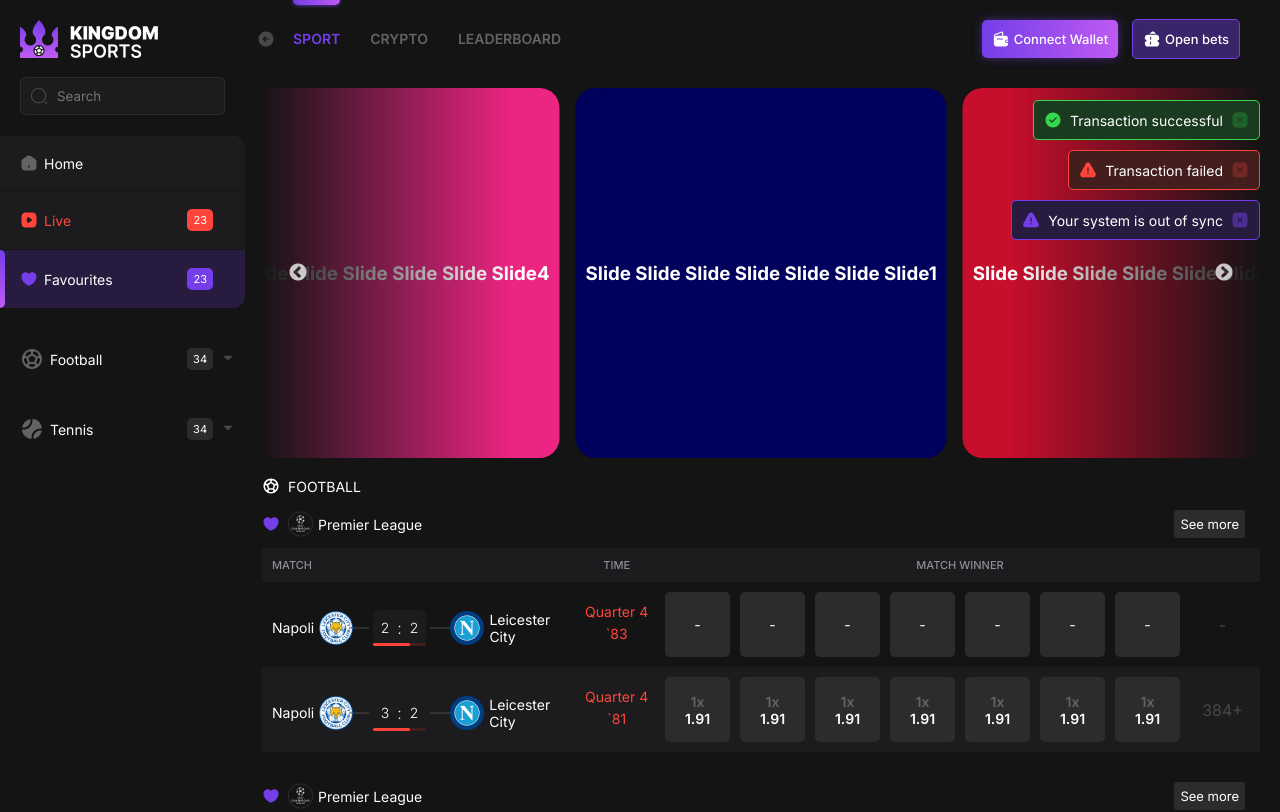
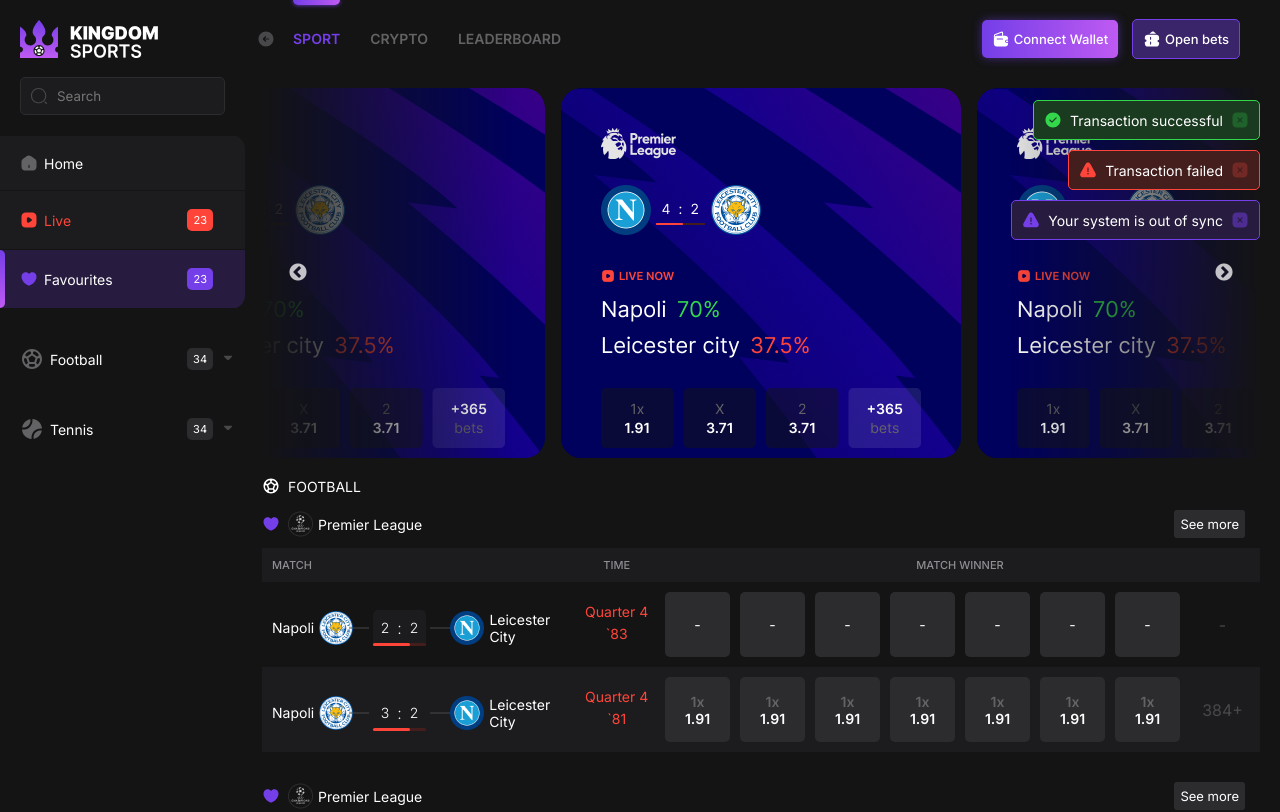
Before and after one commit to muhammad-junaid1/kingdom-sport, a React (Create React App) app: page /favourites in a window 1280 px wide. Shown: the top 812 px of the page. Built offline with nearby package versions, Linux system fonts and the light colour scheme.

Commit message:
slider item as an example

```diff
--- a/src/components/pages/Favourites.jsx
+++ b/src/components/pages/Favourites.jsx
@@ -11,15 +11,6 @@ import Sport from "../Sport";
 import TourPage from "../TourPage";
 
 const Favourites = () => {
-  const renderSlides = () =>
-    [1, 2, 3, 4].map((num) => (
-      <div className={`slide${num}`}>
-        <div className="slide__container">
-          <h3>Slide Slide Slide Slide Slide Slide Slide{num}</h3>
-        </div>
-      </div>
-    ));
-
   const { search } = useLocation();
   const [allParams, setAllParams] = useState({});
 
@@ -59,7 +50,26 @@ const Favourites = () => {
               },
             ]}
           >
-            {renderSlides()}
+             <div className={`slide1`}>
+        <div className="slide__container">
+          {/* <h1>The data of slide 1 here..</h1> */}
+        </div>
+      </div>
+            <div className={`slide2`}>
+        <div className="slide__container">
+          {/* <h1>The data of slide 2 here..</h1> */}
+        </div>
+      </div>
+            <div className={`slide3`}>
+        <div className="slide__container">
+          {/* <h1>The data of slide 3 here..</h1> */}
+        </div>
+      </div>
+            <div className={`slide4`}>
+        <div className="slide__container">
+          {/* <h1>The data of slide 4 here..</h1> */}
+        </div>
+      </div>
           </Slider>
         </div>
         <div className="favourites__body">
--- a/src/components/pages/Homepage.jsx
+++ b/src/components/pages/Homepage.jsx
@@ -48,22 +48,22 @@ const Homepage = () => {
         >
             <div className={`slide1`}>
         <div className="slide__container">
-          <h1>The data of slide 1 here..</h1>
+          {/* <h1>The data of slide 1 here..</h1> */}
         </div>
       </div>
             <div className={`slide2`}>
         <div className="slide__container">
-          <h1>The data of slide 2 here..</h1>
+          {/* <h1>The data of slide 2 here..</h1> */}
         </div>
       </div>
             <div className={`slide3`}>
         <div className="slide__container">
-          <h1>The data of slide 3 here..</h1>
+          {/* <h1>The data of slide 3 here..</h1> */}
         </div>
       </div>
             <div className={`slide4`}>
         <div className="slide__container">
-          <h1>The data of slide 4 here..</h1>
+          {/* <h1>The data of slide 4 here..</h1> */}
         </div>
       </div>
         </Slider>
--- a/src/components/pages/css/Homepage.css
+++ b/src/components/pages/css/Homepage.css
@@ -71,6 +71,7 @@
     padding: 10px;
     border-radius: 20px;
     height: 37rem;
+    min-width: 400px;
 }
 
 .slick-slider {
@@ -118,16 +119,28 @@
 }
 
 .slide1 .slide__container{
-   background: #00005D;
+    /* background: #00005D; */
+    background-image: url("../../../assets//slider-item-example.png");
+    background-size: cover;
 }
+
  .slide2 .slide__container{
-    background: #C70E2D;
+    /* background: #C70E2D; */
+    background-image: url("../../../assets//slider-item-example.png");
+    background-size: cover;
+
 }
  .slide3 .slide__container{
-    background: #00b96c;
+    /* background: #00b96c; */
+    background-image: url("../../../assets//slider-item-example.png");
+    background-size: cover;
+
 }
 .slide4 .slide__container {
-    background: rgb(236, 37, 130);
+    /* background: rgb(236, 37, 130); */
+    background-image: url("../../../assets//slider-item-example.png");
+    background-size: cover;
+
 }
 
 /* slide when not active/center*/
@@ -145,6 +158,9 @@
 @media all and (max-width: 500px) {
     .home {
         padding-bottom: 16rem;
+    }
+    .slide__container {
+        min-width: auto;
     }
     .slider__wrapper::before, .slider__wrapper::after {
         display: none;
```
Also changed, not shown: src/components/pages/components/SliderItem.jsx (added, +14 -0 lines), src/assets/slider-item-bg.png (added), src/assets/slider-item-example.png (added).
